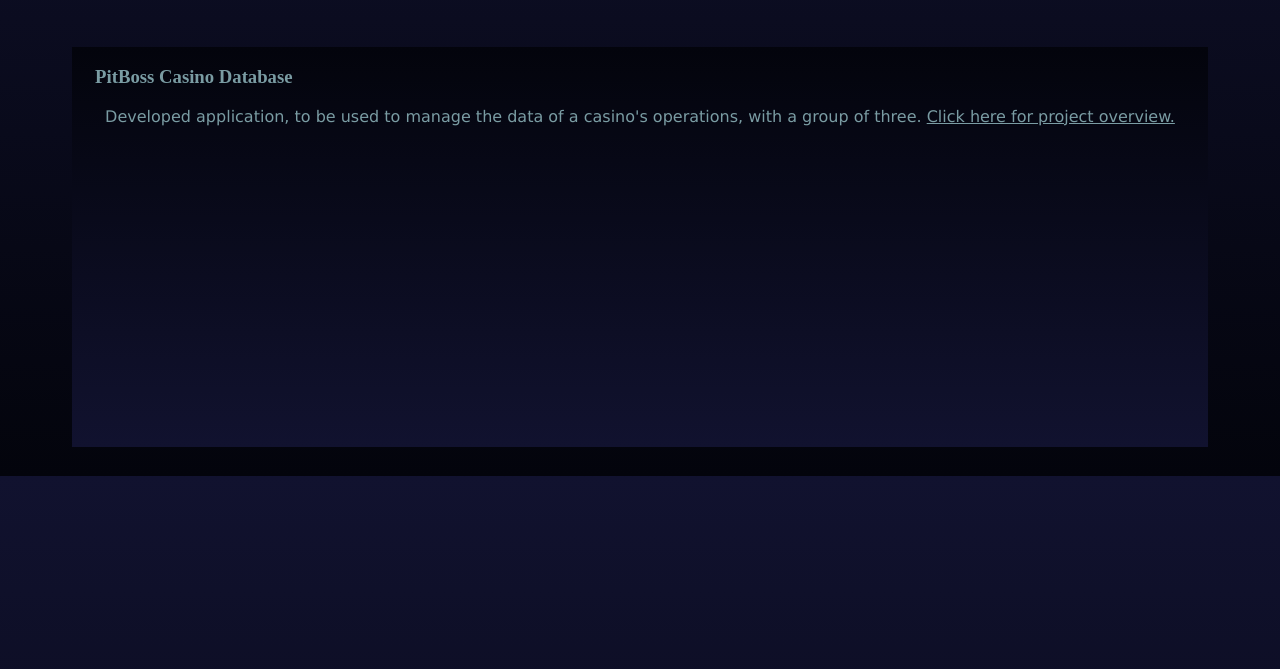
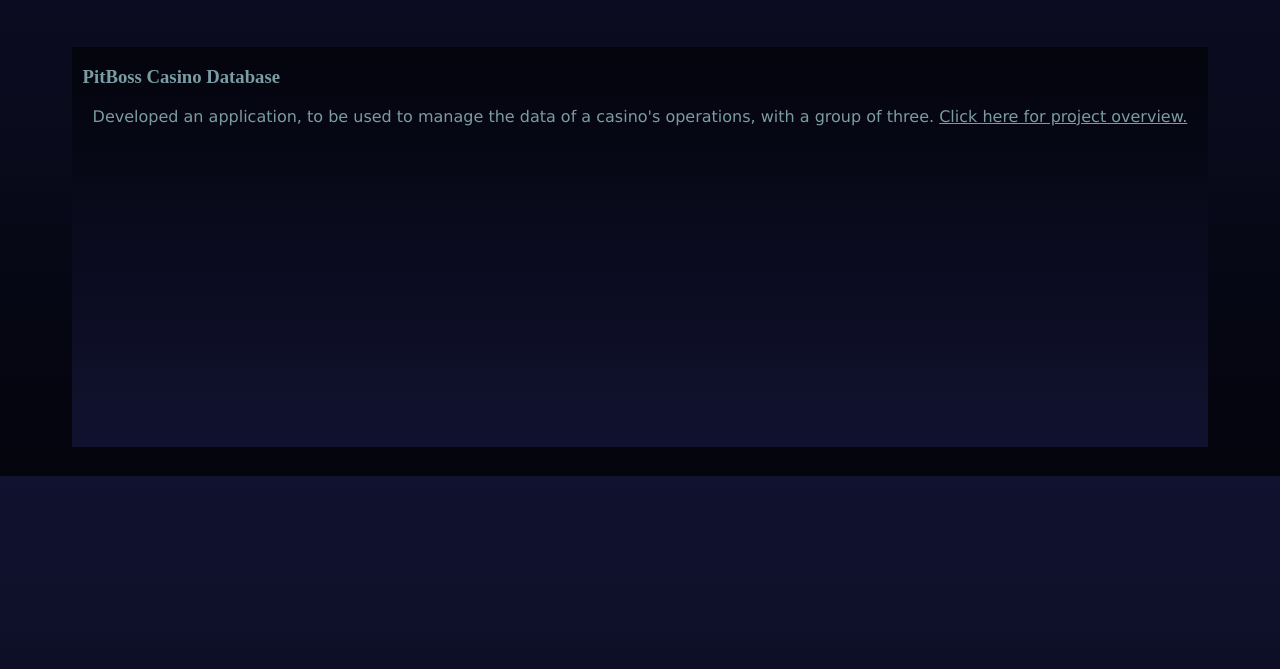
Before and after one commit to kirk-ah/PersonalWebsite, a website: page frontend/index.html in a window 1280 px wide. Shown: the part 1124-1793 px from the top of the page. Drawn offline with nearby package versions, Linux system fonts and the light colour scheme.

Commit message:
Initial edit

```diff
--- a/frontend/index.html
+++ b/frontend/index.html
@@ -86,7 +86,7 @@
             <div class="center-this-div">
                 <div class="project-tab">
                     <h3>PitBoss Casino Database</h3>
-                    <p>Developed application, to be used to manage
+                    <p>Developed an application, to be used to manage
                     the data of a casino's operations, with a group of three.
                     <a href="pitbossfinalreport.pdf" style="color:#7a9ca3; padding-top: none;">Click here for project overview.</a>
                     </p>
```
